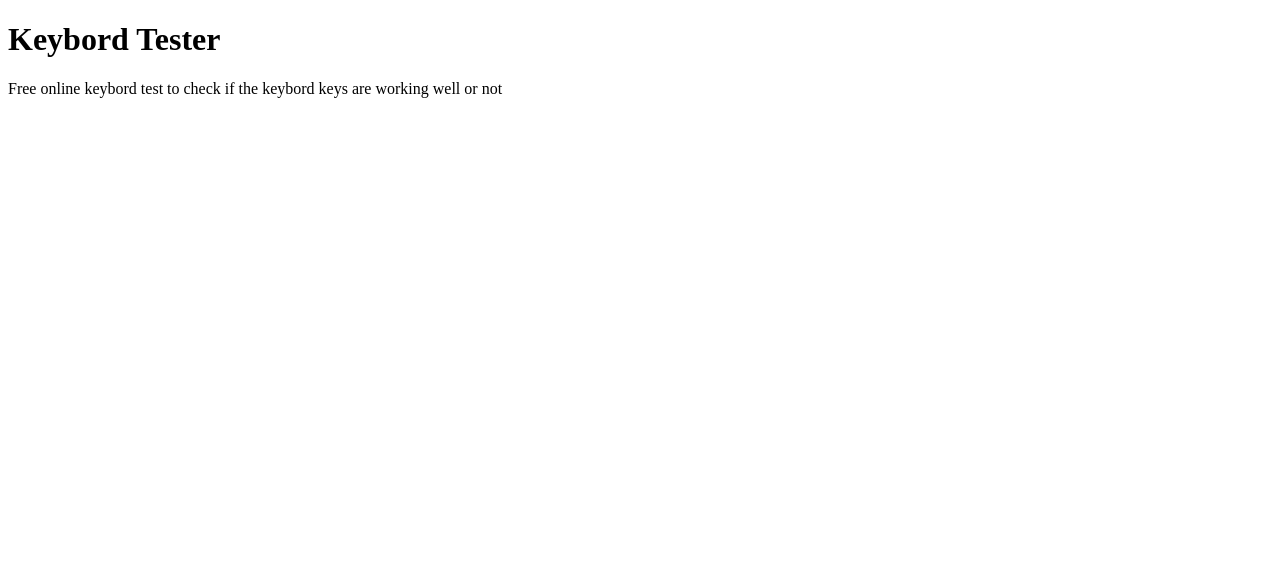
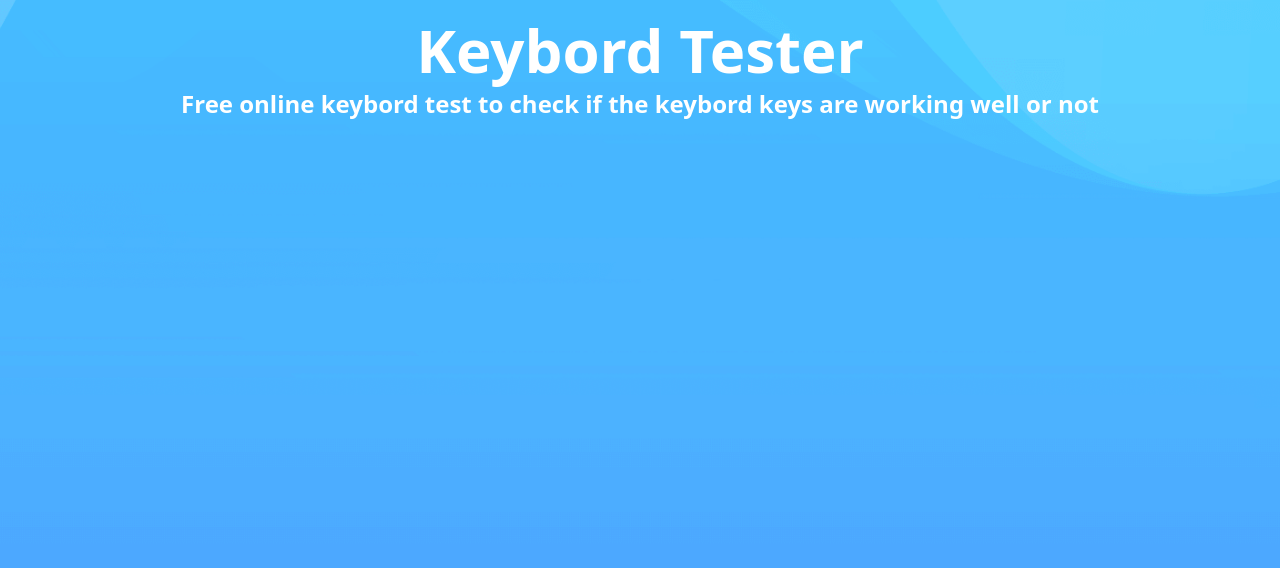
Before and after one commit to Diptesh8/keybord-tester-project-dada, a website: page index.html in a window 1280 px wide. Drawn offline with nearby package versions, Linux system fonts and the light colour scheme.

Commit message:
added heading section

```diff
--- a/index.html
+++ b/index.html
@@ -1,25 +1,31 @@
 <!DOCTYPE html>
 <html lang="en">
+
 <head>
     <meta charset="UTF-8">
     <meta name="viewport" content="width=device-width, initial-scale=1.0">
     <title>keybord testing</title>
+    <script src="https://cdn.tailwindcss.com"></script>
+    <link href="https://cdn.jsdelivr.net/npm/daisyui@5" rel="stylesheet" type="text/css" />
+
 </head>
-<body>
+
+<body class="bg-[url('./images/background.png')] bg-cover min-h-screen bg-center bg-no-repeat">
     <!--step1:- heading section   -->
+    <div class="flex flex-col justify-center items-center gap-2">
+        <h1 class="text-6xl font-extrabold mt-5 text-white">Keybord Tester</h1>
+        <p class="text-2xl font-bold text-white">Free online keybord test to check if the keybord keys are working well or not</p>
+    </div>
+    <!-- step2:- keybord screen output section------- -->
     <div>
-<h1>Keybord Tester</h1>
-<p>Free online keybord test to check if the keybord keys are working well or not</p>
+        <div class="width-[500px] height-[400px] border-black bg-amber-200 "></div>
     </div>
-    <!-- step2:- keybord output section------- -->
-     <div>
+    <!-- step3:- keybord section--------- -->
+    <div>
 
-     </div>
-     <!-- step3:- keybord section--------- -->
-      <div>
-
-      </div>
+    </div>
 
 
 </body>
+
 </html>
--- /dev/null
+++ b/src/input.css
@@ -0,0 +1 @@
+@import "tailwindcss";
```
Also changed, not shown: package.json (added, +25 -0 lines), images/background.png (added), src/output.css (added), styles/style.css (added), 1 other file.
